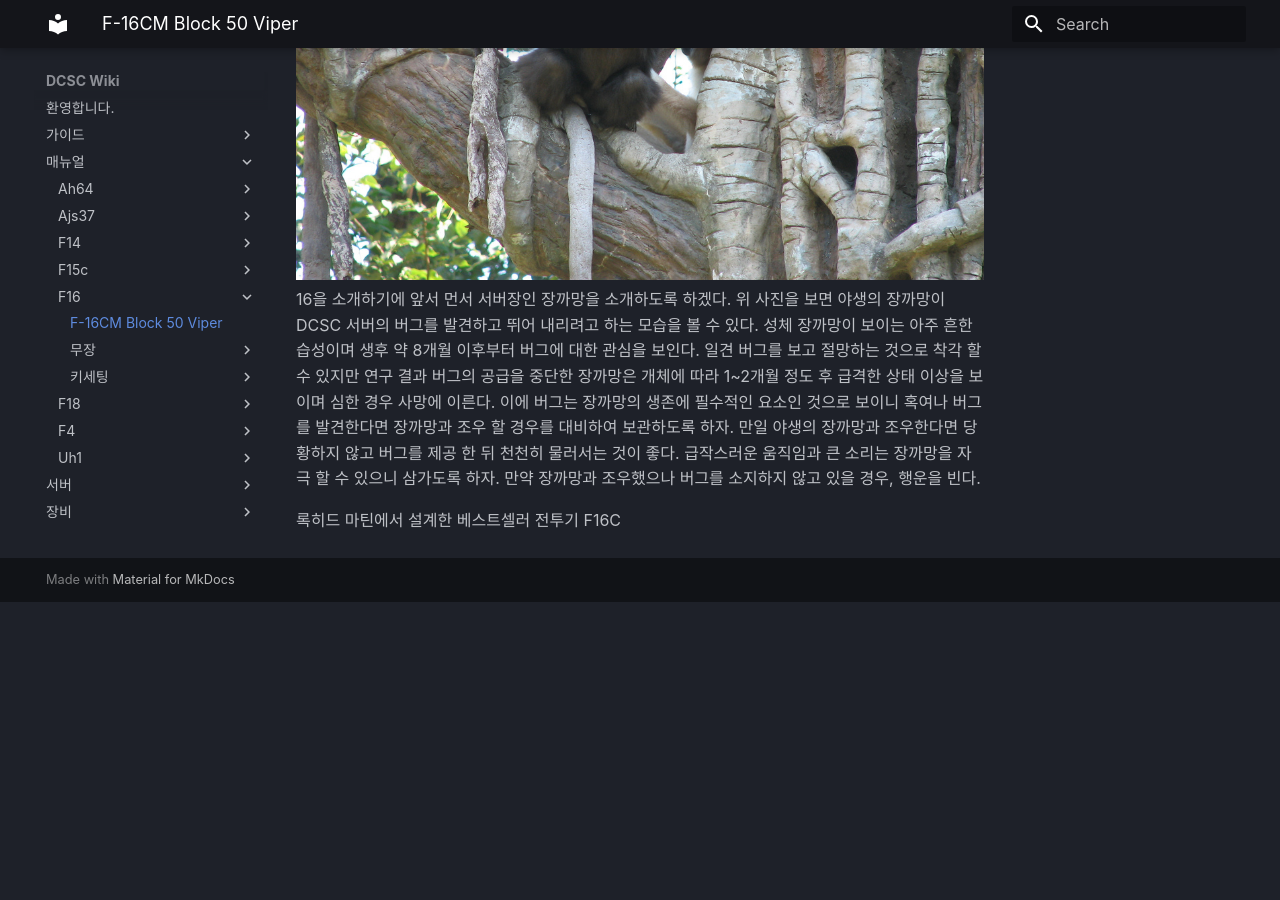
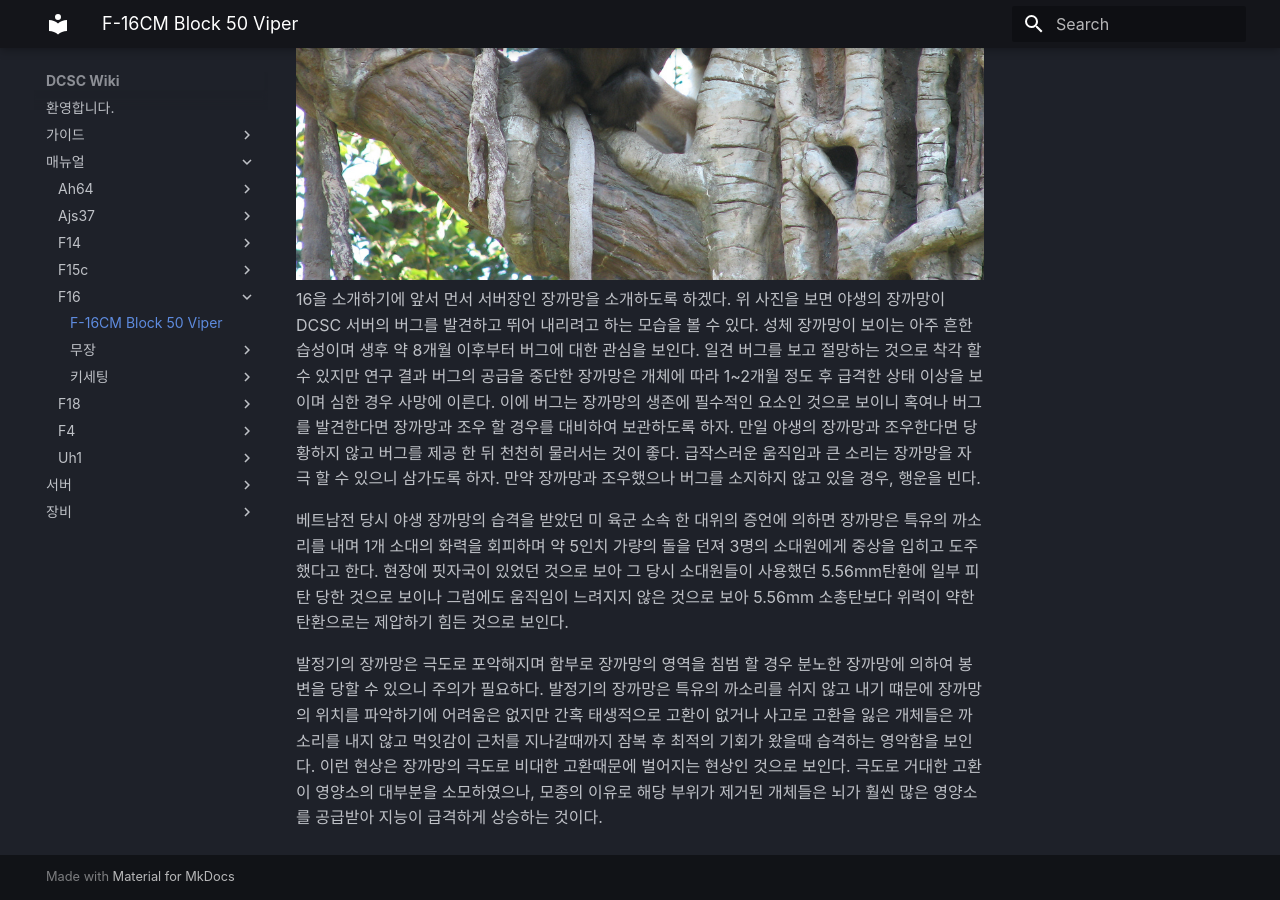
Before and after one commit to dcs-c/dcs-c.github.io, an MkDocs documentation site: the page built from docs/매뉴얼/f16/index.md, in a window 1280 px wide and 900 px high, scrolled down 641 px. Built offline with MkDocs 1.6.1 and Material for MkDocs 9.7.7, drawn with Linux system fonts in a browser that asks for light colours; some web fonts are replaced; before the commit the page ends 1243 px from its top, so only the background shows below that.

Commit message:
Update index.md

```diff
--- a/docs/매뉴얼/f16/index.md
+++ b/docs/매뉴얼/f16/index.md
@@ -6,8 +6,7 @@
 만일 야생의 장까망과 조우한다면 당황하지 않고 버그를 제공 한 뒤 천천히 물러서는 것이 좋다. 급작스러운 움직임과 큰 소리는 장까망을 자극 할 수 있으니 삼가도록 하자.
 만약 장까망과 조우했으나 버그를 소지하지 않고 있을 경우, 행운을 빈다.
 
+베트남전 당시 야생 장까망의 습격을 받았던 미 육군 소속 한 대위의 증언에 의하면 장까망은 특유의 까소리를 내며 1개 소대의 화력을 회피하며 약 5인치 가량의 돌을 던져 3명의 소대원에게 중상을 입히고 도주했다고 한다. 현장에 핏자국이 있었던 것으로 보아 그 당시 소대원들이 사용했던 5.56mm탄환에 일부 피탄 당한 것으로 보이나 그럼에도 움직임이 느려지지 않은 것으로 보아 5.56mm 소총탄보다 위력이 약한 탄환으로는 제압하기 힘든 것으로 보인다.
 
-
-
-
-록히드 마틴에서 설계한 베스트셀러 전투기 F16C
+발정기의 장까망은 극도로 포악해지며 함부로 장까망의 영역을 침범 할 경우 분노한 장까망에 의하여 봉변을 당할 수 있으니 주의가 필요하다. 발정기의 장까망은 특유의 까소리를 쉬지 않고 내기 떄문에 장까망의 위치를 파악하기에 어려움은 없지만 간혹 태생적으로 고환이 없거나 사고로 고환을 잃은 개체들은 까소리를 내지 않고 먹잇감이 근처를 지나갈때까지 잠복 후 최적의 기회가 왔을때 습격하는 영악함을 보인다.
+이런 현상은 장까망의 극도로 비대한 고환때문에 벌어지는 현상인 것으로 보인다. 극도로 거대한 고환이 영양소의 대부분을 소모하였으나, 모종의 이유로 해당 부위가 제거된 개체들은 뇌가 훨씬 많은 영양소를 공급받아 지능이 급격하게 상승하는 것이다.
```
